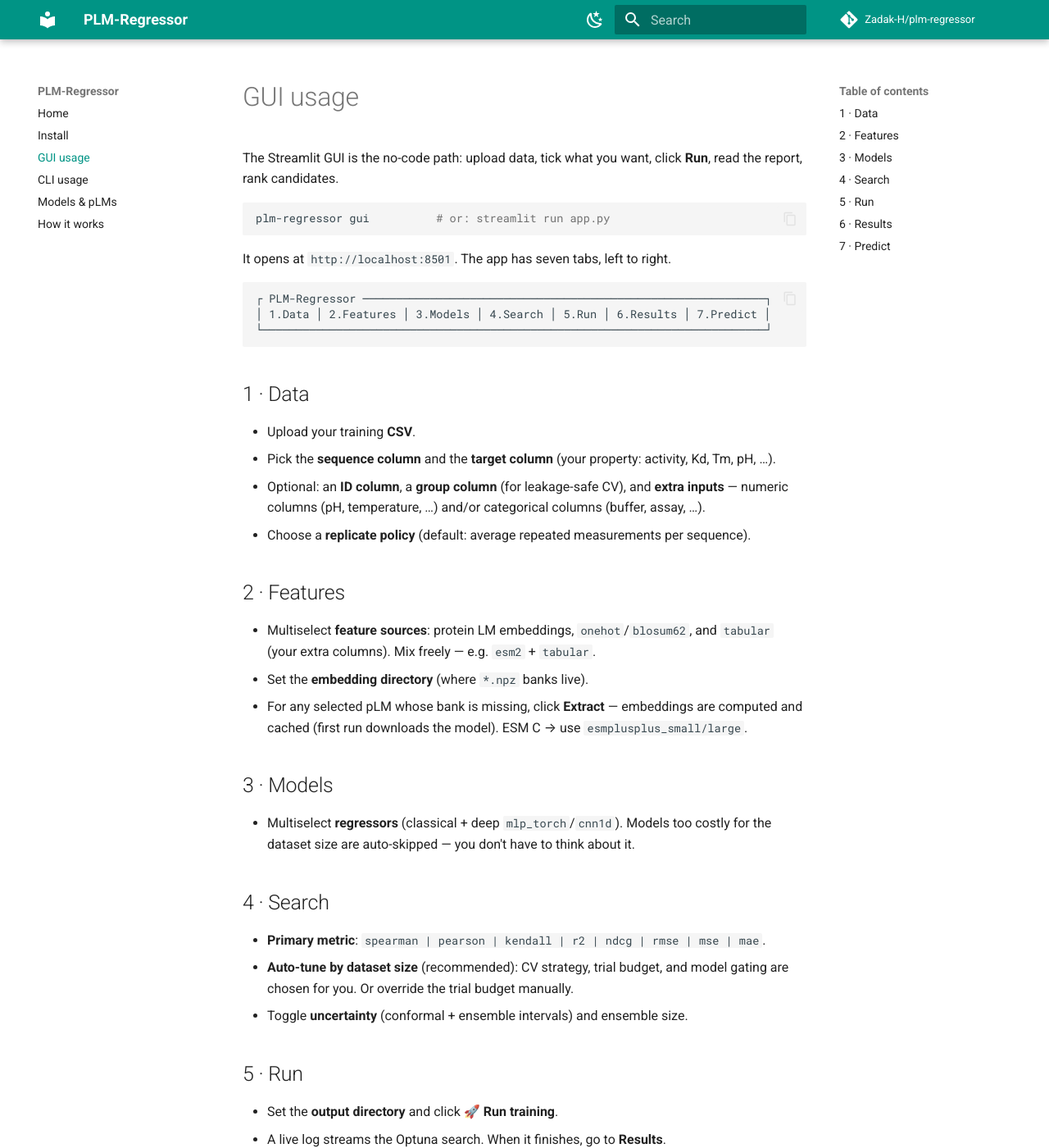
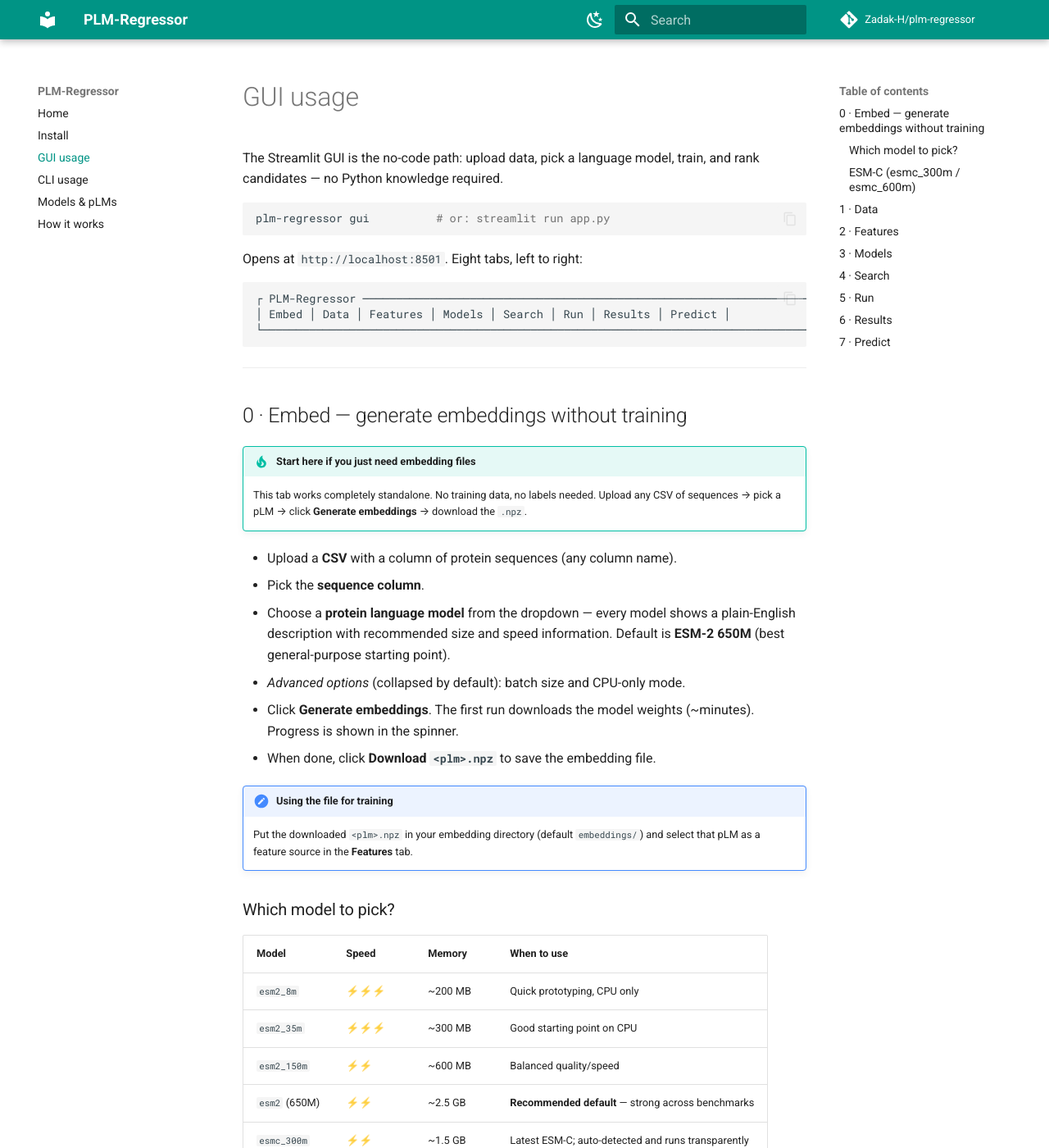
Before and after one commit to Zadak-H/plm-regressor, an MkDocs documentation site: the page built from docs/gui.md, in a window 1280 px wide and 1400 px high. Shown: the whole window at 82% size. Built offline with MkDocs 1.6.1 and Material for MkDocs 9.7.7, drawn with Linux system fonts in a browser that asks for light colours; comment, search, counter and statistics services are not loaded; some of the changed text lies outside the part shown.

Commit message:
docs: update GUI/install/models pages for new Embed tab + ESM-C
- gui.md: document new Tab 0 (Embed) with model picker table, ESM-C
  auto-discovery explanation, and updated Predict tab warning behaviour
- install.md: replace "use a separate env" with one-time esmc setup
  instructions; tool auto-discovers and uses it transparently
- models.md: update ESM-C note from warning to success admonition

````diff
--- a/docs/gui.md
+++ b/docs/gui.md
@@ -1,19 +1,78 @@
 # GUI usage
 
-The Streamlit GUI is the no-code path: upload data, tick what you want, click **Run**, read the
-report, rank candidates.
+The Streamlit GUI is the no-code path: upload data, pick a language model, train, and rank
+candidates — no Python knowledge required.
 
 ```bash
 plm-regressor gui          # or: streamlit run app.py
 ```
 
-It opens at `http://localhost:8501`. The app has seven tabs, left to right.
+Opens at `http://localhost:8501`. Eight tabs, left to right:
 
 ```
-┌ PLM-Regressor ────────────────────────────────────────────────────────────┐
-│ 1.Data │ 2.Features │ 3.Models │ 4.Search │ 5.Run │ 6.Results │ 7.Predict │
-└───────────────────────────────────────────────────────────────────────────┘
+┌ PLM-Regressor ──────────────────────────────────────────────────────────────────────┐
+│ Embed │ Data │ Features │ Models │ Search │ Run │ Results │ Predict │
+└─────────────────────────────────────────────────────────────────────────────────────┘
 ```
+
+---
+
+## 0 · Embed — generate embeddings without training
+
+!!! tip "Start here if you just need embedding files"
+    This tab works completely standalone. No training data, no labels needed.
+    Upload any CSV of sequences → pick a pLM → click **Generate embeddings** → download the `.npz`.
+
+- Upload a **CSV** with a column of protein sequences (any column name).
+- Pick the **sequence column**.
+- Choose a **protein language model** from the dropdown — every model shows a plain-English
+  description with recommended size and speed information. Default is **ESM-2 650M** (best
+  general-purpose starting point).
+- *Advanced options* (collapsed by default): batch size and CPU-only mode.
+- Click **Generate embeddings**. The first run downloads the model weights (~minutes). Progress
+  is shown in the spinner.
+- When done, click **Download `<plm>.npz`** to save the embedding file.
+
+!!! note "Using the file for training"
+    Put the downloaded `<plm>.npz` in your embedding directory (default `embeddings/`) and
+    select that pLM as a feature source in the **Features** tab.
+
+### Which model to pick?
+
+| Model | Speed | Memory | When to use |
+|-------|-------|---------|-------------|
+| `esm2_8m` | ⚡⚡⚡ | ~200 MB | Quick prototyping, CPU only |
+| `esm2_35m` | ⚡⚡⚡ | ~300 MB | Good starting point on CPU |
+| `esm2_150m` | ⚡⚡ | ~600 MB | Balanced quality/speed |
+| `esm2` (650M) | ⚡⚡ | ~2.5 GB | **Recommended default** — strong across benchmarks |
+| `esmc_300m` | ⚡⚡ | ~1.5 GB | Latest ESM-C; auto-detected and runs transparently |
+| `esmc_600m` | ⚡ | ~3 GB | Larger ESM-C; highest ESM quality without 3B+ size |
+| `protT5` | ⚡ | ~5 GB | Strong alternative to ESM2; T5-based |
+| `ankh_base` | ⚡⚡ | ~400 MB | Compact, efficient |
+
+### ESM-C (esmc_300m / esmc_600m)
+
+ESM-C is EvolutionaryScale's newest architecture (better than ESM-2 on many benchmarks).
+The SDK conflicts with `fair-esm` and requires Python ≥ 3.10, but **you don't have to manage
+any of this yourself**:
+
+!!! success "ESM-C just works"
+    The tool automatically finds a conda environment on your machine that has the ESM SDK
+    installed. If one exists, ESM-C extraction runs transparently — you'll see
+    `[ESM-C] using: /path/to/env/python3` in the log.
+
+To set it up once:
+
+```bash
+conda create -n esmc python=3.10 -y
+conda activate esmc
+pip install esm httpx
+```
+
+After that, any time you pick `esmc_300m` or `esmc_600m` in either the GUI or CLI,
+the tool finds and uses that environment automatically. No manual activation needed.
+
+---
 
 ## 1 · Data
 
@@ -23,30 +82,44 @@
   numeric columns (pH, temperature, …) and/or categorical columns (buffer, assay, …).
 - Choose a **replicate policy** (default: average repeated measurements per sequence).
 
+---
+
 ## 2 · Features
 
 - Multiselect **feature sources**: protein LM embeddings, `onehot`/`blosum62`, and `tabular`
   (your extra columns). Mix freely — e.g. `esm2` + `tabular`.
 - Set the **embedding directory** (where `*.npz` banks live).
 - For any selected pLM whose bank is missing, click **Extract** — embeddings are computed and
-  cached (first run downloads the model). ESM C → use `esmplusplus_small/large`.
+  cached (first run downloads the model).
+
+!!! tip "Already generated embeddings in the Embed tab?"
+    Place the downloaded `.npz` in the embedding directory, then select the matching pLM here.
+
+---
 
 ## 3 · Models
 
-- Multiselect **regressors** (classical + deep `mlp_torch`/`cnn1d`). Models too costly for the
-  dataset size are auto-skipped — you don't have to think about it.
+- Multiselect **regressors** (classical + deep `mlp_torch`/`cnn1d`).
+- Models too costly for the dataset size are auto-skipped — you don't have to think about it.
+
+---
 
 ## 4 · Search
 
 - **Primary metric**: `spearman | pearson | kendall | r2 | ndcg | rmse | mse | mae`.
 - **Auto-tune by dataset size** (recommended): CV strategy, trial budget, and model gating are
-  chosen for you. Or override the trial budget manually.
+  chosen automatically.
+- Or override the trial budget manually.
 - Toggle **uncertainty** (conformal + ensemble intervals) and ensemble size.
+
+---
 
 ## 5 · Run
 
 - Set the **output directory** and click **🚀 Run training**.
 - A live log streams the Optuna search. When it finishes, go to **Results**.
+
+---
 
 ## 6 · Results
 
@@ -55,11 +128,19 @@
   calibration.
 - **Download** `best_model.joblib`, `oof_predictions.csv`, and the candidate ranking.
 
+---
+
 ## 7 · Predict
 
-- Point at a saved run, upload a **candidate CSV**, set the candidate sequence column (and
-  embedding directory if needed), and **Rank candidates**.
-- Get a ranked table + `top_{10,50,100}.csv` to download.
+- Point at a saved **run directory**.
+- Upload a **candidate CSV** — the sequence column is auto-detected from the file.
+- The **embedding directory** defaults to the one used during training.
+- Set **Top N** and click **Rank candidates**.
+
+!!! warning "Missing embeddings"
+    If candidates don't have embeddings yet, the tool shows a clear warning and the predictions
+    will be blank. Use the **Embed tab (Tab 0)** to generate embeddings for your candidates
+    first, then place the `.npz` in the candidate embedding directory.
 
 !!! tip "Everything the GUI does is reproducible"
     Each run writes a `run_config.yaml`. Re-run it headless with
````
Also changed, not shown: docs/install.md (+19 -6 lines), docs/models.md (+6 -4 lines).
